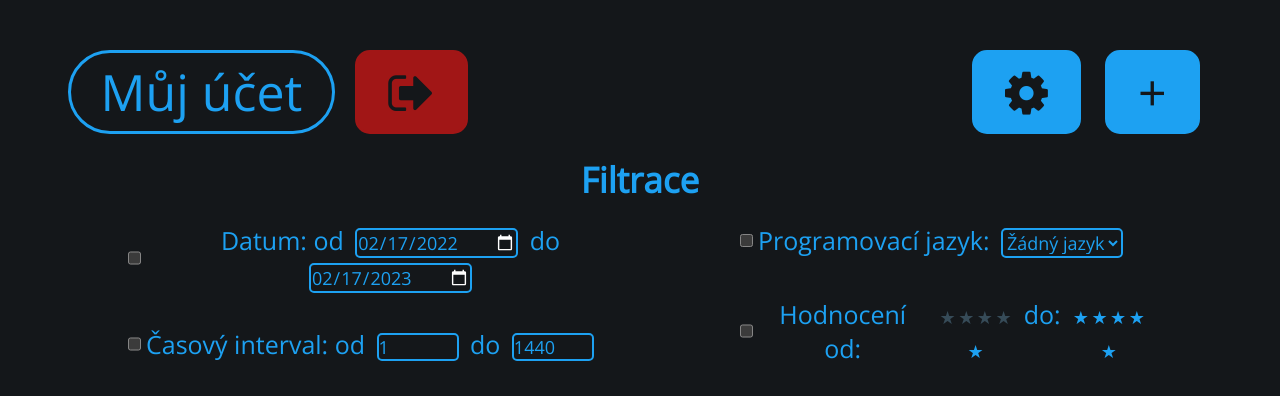
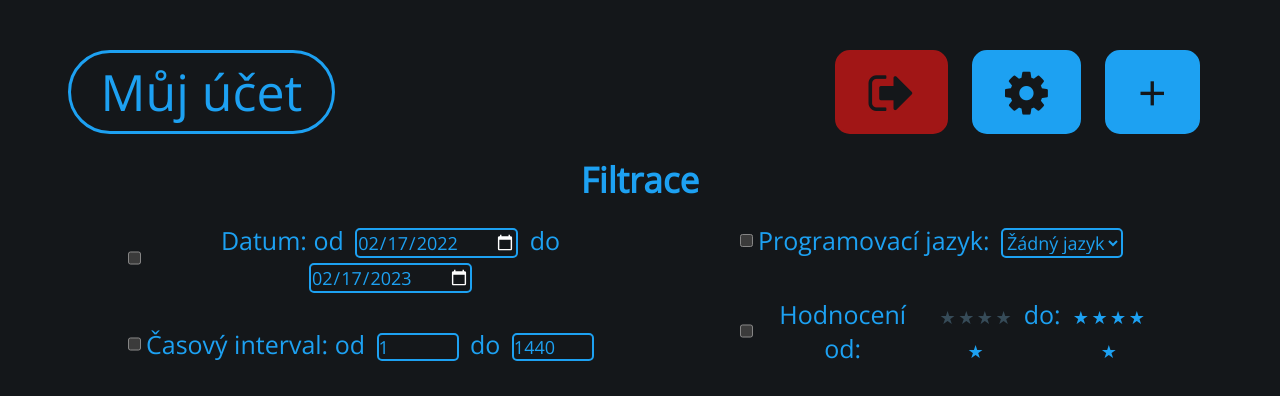
Before and after one commit to Enigma036/hitnote, a Flask app: page /1 in a window 1280 px wide. Shown: the top 396 px of the page. Run offline with Flask 2, Linux system fonts and the light colour scheme; data comes from the database, SQL or seed files in the repository; data that the repository does not hold is empty.

Commit message:
Update main.html

```diff
--- a/website/templates/main.html
+++ b/website/templates/main.html
@@ -37,14 +37,12 @@
         <div class="message_head">
             <div class="message_button">
                 <div>
-                    <div class="username" style="float: left;">
+                    <div class="username">
                         <span>{{programmer}}</span>
-                    </div>
-                    <div style="float: left;">
-                        <button class="log_out" type="button"><span class="fa fa-sign-out"></span></button>
                     </div>
                 </div>
                 <div class="buttons_head">
+                    <button class="log_out" type="button"><span class="fa fa-sign-out"></span></button>
                     <button class="new_mess" type="button"><span class="fa fa-gear"></span></button>
                     <button class="new_mess" type="button" onclick=window.location.href='{{ url_for("messages.add", cislo = user_id) }}';>+</button>
                 </div>
```
